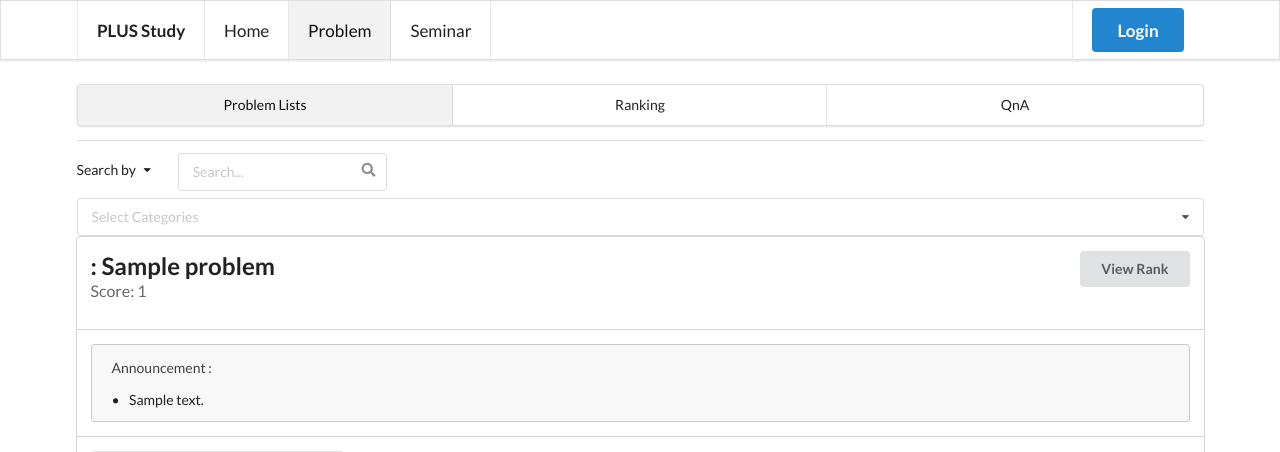
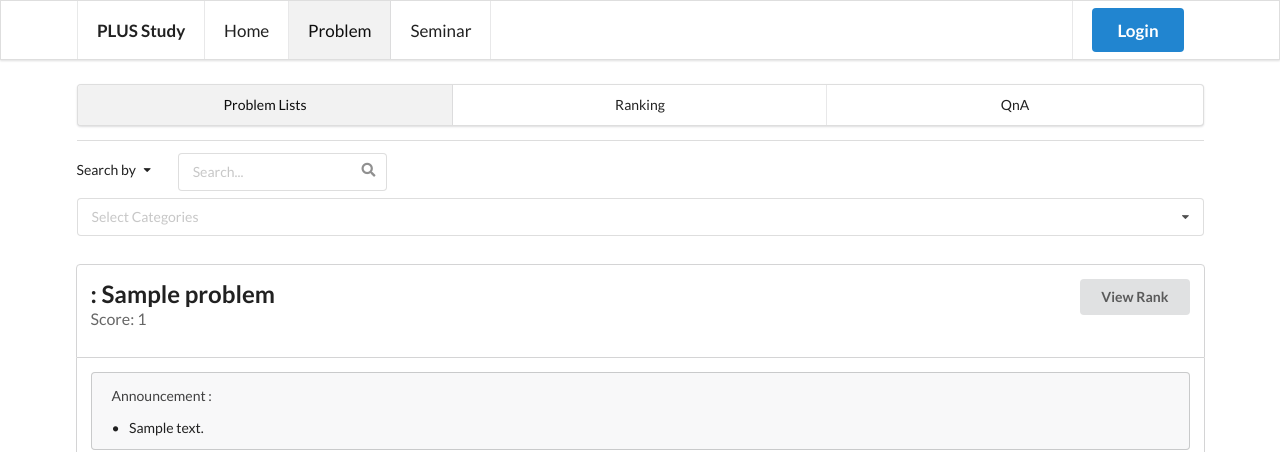
Before and after one commit to PLUS-POSTECH/study.plus.or.kr, a Django app: template src/problem/templates/problem/list.html in a window 1280 px wide. Shown: the top 452 px of the page. Run offline with Django 3.2, Linux system fonts and the light colour scheme; tables that the repository leaves empty hold one stand-in row (values such as "Sample post"); the template is opened without the code that fills it: values that come from a table or form of the project are taken from there, most other values are stand-ins (such as "Sample title", 1, 10 or a date in 2020); parts of the project's set-up code (start-up, migrations or seed data) failed here and were passed over.

Commit message:
Give margin between problem lists

```diff
--- a/src/problem/templates/problem/list.html
+++ b/src/problem/templates/problem/list.html
@@ -44,6 +44,7 @@
         <h2 class="ui header">No active session or queried problem list exists.</h2>
     {% endif %}
     {% for problem_list, problem_infos, announcement_message, total_score in queried_problem_lists %}
+        <div class="ui horizontal divider"></div>
         <div data-shutter="problem_list_block">
             <div class="ui top attached clearing segment">
                 <h2 class="ui left floated header">
```
